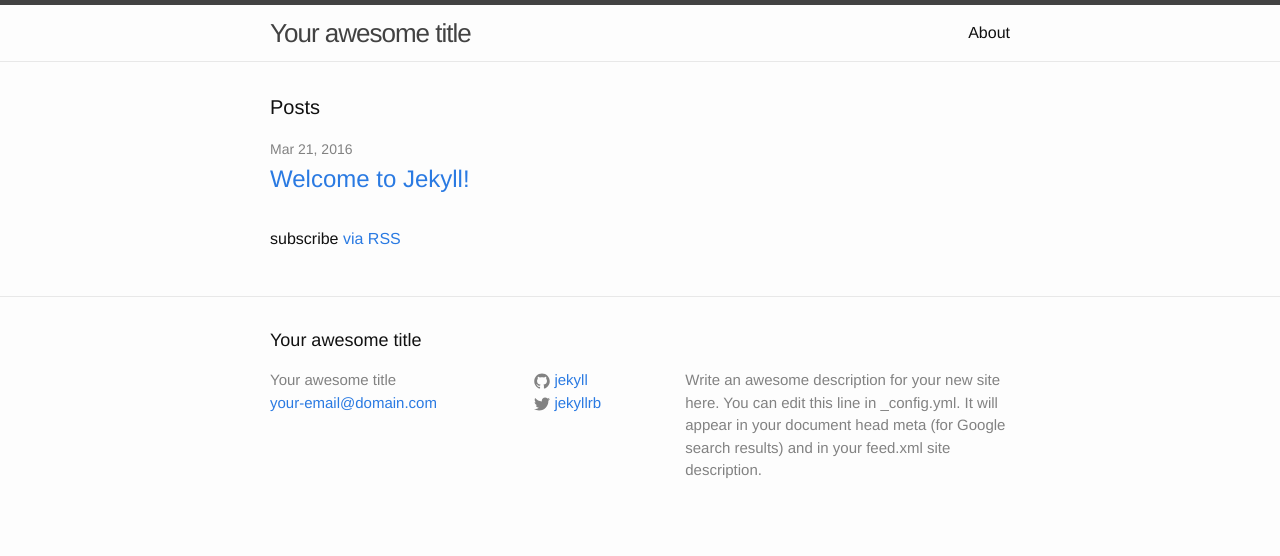
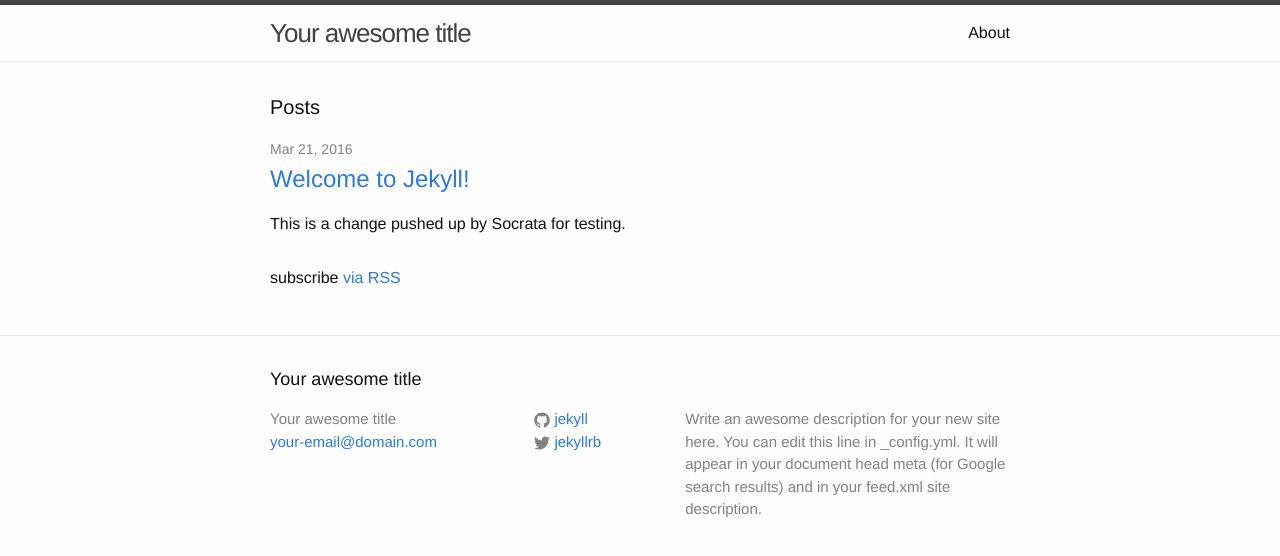
Before and after one commit to fedspendingtransparency/openbeta, a Jekyll site: the page built from index.html, in a window 1280 px wide. Shown: the top 556 px of the page. Built offline with Jekyll 4.4.1, drawn with Linux system fonts in a browser that asks for light colours.

Commit message:
NO TICKET: pushes up change to test github hook

```diff
--- a/index.html
+++ b/index.html
@@ -14,6 +14,7 @@ layout: default
         <h2>
           <a class="post-link" href="{{ post.url | prepend: site.baseurl }}">{{ post.title }}</a>
         </h2>
+        <p> This is a change pushed up by Socrata for testing.</p>
       </li>
     {% endfor %}
   </ul>
```
Also changed, not shown: 5 other files.
